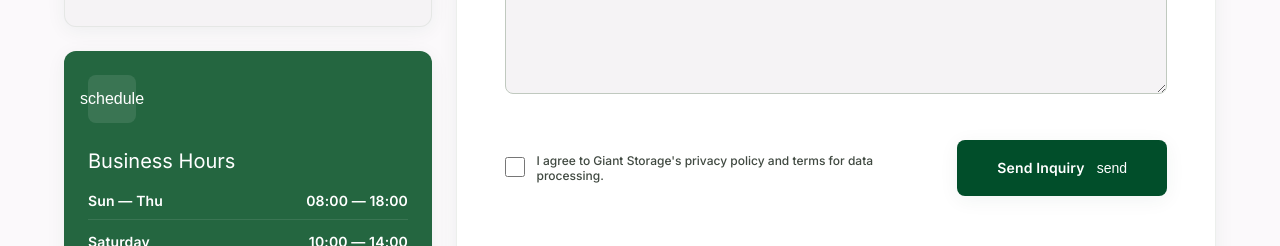
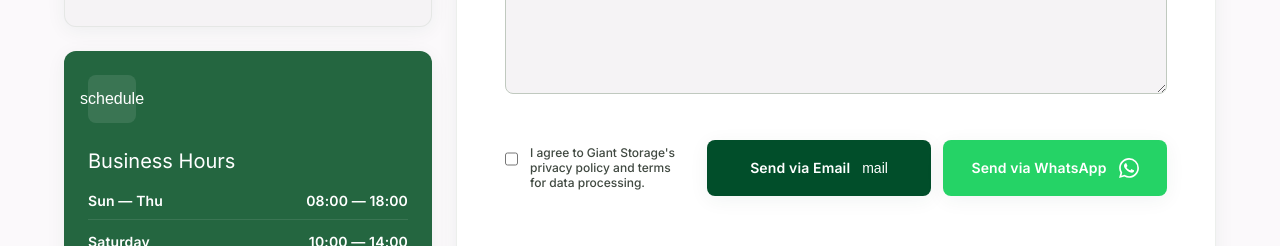
Before and after one commit to transitionweb2026-netizen/plastic-, a Next.js app: page /contact in a window 1280 px wide. Shown: the part 920-1166 px from the top of the page. Built offline with nearby package versions, Linux system fonts and the light colour scheme; no server answers; a web font is replaced by a local one.

Commit message:
Contact form: replace submit with Send via Email / Send via WhatsApp actions

```diff
--- a/components/forms/ContactForm.tsx
+++ b/components/forms/ContactForm.tsx
@@ -1,11 +1,10 @@
 "use client";
 
-import { useState } from "react";
-import { CONTACT } from "@/lib/nav";
+import SocialIcon from "@/components/ui/SocialIcon";
+import { CONTACT, WHATSAPP_HREF } from "@/lib/nav";
 
-const formId = process.env.NEXT_PUBLIC_FORMSPREE_CONTACT_ID;
-
-type Status = "idle" | "loading" | "success" | "error";
+const envNumber = process.env.NEXT_PUBLIC_WHATSAPP_NUMBER;
+const whatsappBase = envNumber ? `https://wa.me/${envNumber}` : WHATSAPP_HREF;
 
 const INQUIRY_TYPES = [
   "Warehouse Automation",
@@ -18,39 +17,65 @@ const INQUIRY_TYPES = [
 const inputClass =
   "w-full h-12 px-4 bg-surface-container-low border border-outline-variant rounded-lg font-body-md text-body-md form-input-focus transition-all";
 
+/** Shared sizing/typography for both action buttons (matches the legacy single button). */
+const actionBtnClass =
+  "h-14 rounded-lg font-label-md text-label-md active:scale-95 transition-all industrial-shadow whitespace-nowrap flex items-center justify-center gap-3 w-full sm:w-56";
+
+/** Reads the form into a plain object after native validation passes. */
+function collectForm(form: HTMLFormElement | null): Record<string, string> | null {
+  if (!form || !form.reportValidity()) return null;
+  const data = new FormData(form);
+  return Object.fromEntries(
+    [...data.entries()].map(([k, v]) => [k, String(v)])
+  );
+}
+
+/** Formats the inquiry as readable multi-line text for email/WhatsApp bodies. */
+function formatInquiry(d: Record<string, string>): string {
+  return [
+    "New inquiry from the Giant Storage website",
+    "",
+    `Name: ${d.name}`,
+    `Email: ${d.email}`,
+    `Company: ${d.company || "-"}`,
+    `Inquiry Type: ${d.inquiry_type}`,
+    "",
+    "Project Details:",
+    d.message || "-",
+  ].join("\n");
+}
+
 /**
- * Contact inquiry form (from legacy contact.html). Posts FormData to
- * Formspree via NEXT_PUBLIC_FORMSPREE_CONTACT_ID; the legacy page shipped
- * with a placeholder endpoint so submissions always failed — now the form
- * shows a clear not-configured message until a real ID is provided.
+ * Contact inquiry form (from legacy contact.html). Submission opens the
+ * visitor's own channel: "Send via Email" opens their mail client with the
+ * form data pre-filled (mailto:), "Send via WhatsApp" opens a wa.me chat to
+ * the business number with the same formatted message.
  */
 export default function ContactForm() {
-  const [status, setStatus] = useState<Status>("idle");
+  const sendViaEmail = (e: React.MouseEvent<HTMLButtonElement>) => {
+    const d = collectForm(e.currentTarget.form);
+    if (!d) return;
+    const subject = `Website Inquiry — ${d.inquiry_type} (${d.name})`;
+    window.location.href = `mailto:${CONTACT.email}?subject=${encodeURIComponent(
+      subject
+    )}&body=${encodeURIComponent(formatInquiry(d))}`;
+  };
 
-  const onSubmit = async (e: React.FormEvent<HTMLFormElement>) => {
-    e.preventDefault();
-    const form = e.currentTarget;
-    if (!formId) {
-      setStatus("error");
-      return;
-    }
-    setStatus("loading");
-    try {
-      const res = await fetch(`https://formspree.io/f/${formId}`, {
-        method: "POST",
-        headers: { Accept: "application/json" },
-        body: new FormData(form),
-      });
-      if (!res.ok) throw new Error(`Formspree responded ${res.status}`);
-      setStatus("success");
-      form.reset();
-    } catch {
-      setStatus("error");
-    }
+  const sendViaWhatsApp = (e: React.MouseEvent<HTMLButtonElement>) => {
+    const d = collectForm(e.currentTarget.form);
+    if (!d) return;
+    window.open(
+      `${whatsappBase}?text=${encodeURIComponent(formatInquiry(d))}`,
+      "_blank",
+      "noopener,noreferrer"
+    );
   };
 
   return (
-    <form className="grid grid-cols-1 md:grid-cols-2 gap-6" onSubmit={onSubmit}>
+    <form
+      className="grid grid-cols-1 md:grid-cols-2 gap-6"
+      onSubmit={(e) => e.preventDefault()}
+    >
       <div className="space-y-2">
         <label
           className="font-label-md text-label-md text-on-surface-variant block"
@@ -130,7 +155,7 @@ export default function ContactForm() {
           rows={4}
         />
       </div>
-      <div className="md:col-span-2 flex flex-col md:flex-row md:items-center justify-between gap-6 pt-4">
+      <div className="md:col-span-2 flex flex-col lg:flex-row lg:items-center justify-between gap-6 pt-4">
         <div className="flex items-start gap-3">
           <input
             className="mt-1 w-5 h-5 rounded border-outline-variant text-primary focus:ring-primary"
@@ -148,43 +173,27 @@ export default function ContactForm() {
             processing.
           </label>
         </div>
-        <button
-          className="bg-primary text-on-primary h-14 px-10 rounded-lg font-label-md text-label-md active:scale-95 transition-all industrial-shadow whitespace-nowrap flex items-center justify-center gap-3 disabled:opacity-70"
-          type="submit"
-          disabled={status === "loading"}
-        >
-          {status === "loading"
-            ? "Sending…"
-            : status === "success"
-              ? "Inquiry Sent ✓"
-              : "Send Inquiry"}
-          {status === "idle" && (
-            <span className="material-symbols-outlined">send</span>
-          )}
-        </button>
+        <div className="flex flex-col sm:flex-row gap-3 shrink-0">
+          <button
+            className={`${actionBtnClass} bg-primary text-on-primary hover:bg-secondary`}
+            type="button"
+            onClick={sendViaEmail}
+          >
+            Send via Email
+            <span className="material-symbols-outlined" aria-hidden>
+              mail
+            </span>
+          </button>
+          <button
+            className={`${actionBtnClass} bg-[#25D366] text-white hover:bg-[#1eb857]`}
+            type="button"
+            onClick={sendViaWhatsApp}
+          >
+            Send via WhatsApp
+            <SocialIcon brand="whatsapp" size={20} />
+          </button>
+        </div>
       </div>
-      {status === "error" && (
-        <p className="md:col-span-2 text-error text-sm">
-          {formId
-            ? "Something went wrong sending your inquiry."
-            : "The contact form isn't configured yet."}{" "}
-          Please reach us directly at{" "}
-          <a className="underline font-semibold" href={`mailto:${CONTACT.email}`}>
-            {CONTACT.email}
-          </a>{" "}
-          or{" "}
-          <a className="underline font-semibold" href={CONTACT.phoneMain.href}>
-            {CONTACT.phoneMain.display}
-          </a>
-          .
-        </p>
-      )}
-      {status === "success" && (
-        <p className="md:col-span-2 text-primary text-sm font-semibold">
-          Thank you — an engineering consultant will contact you within 24
-          business hours.
-        </p>
-      )}
     </form>
   );
 }
```
